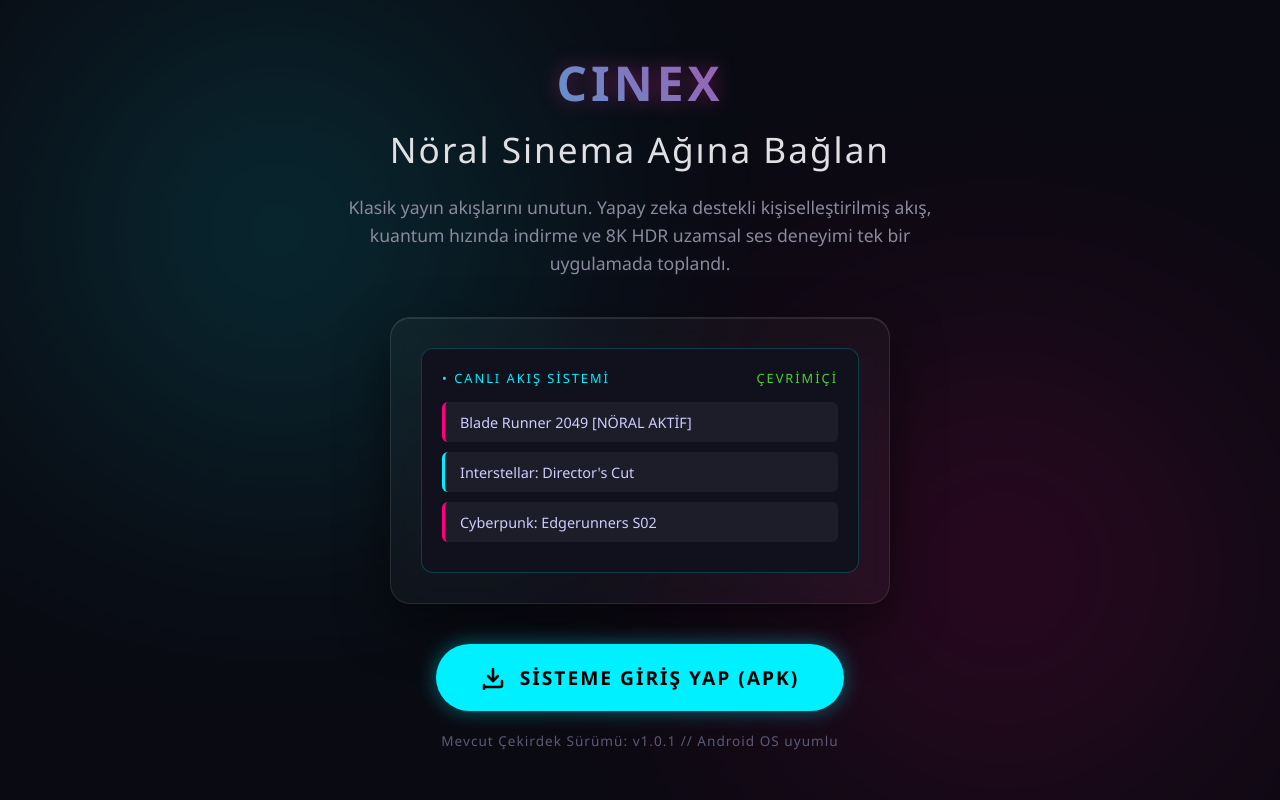
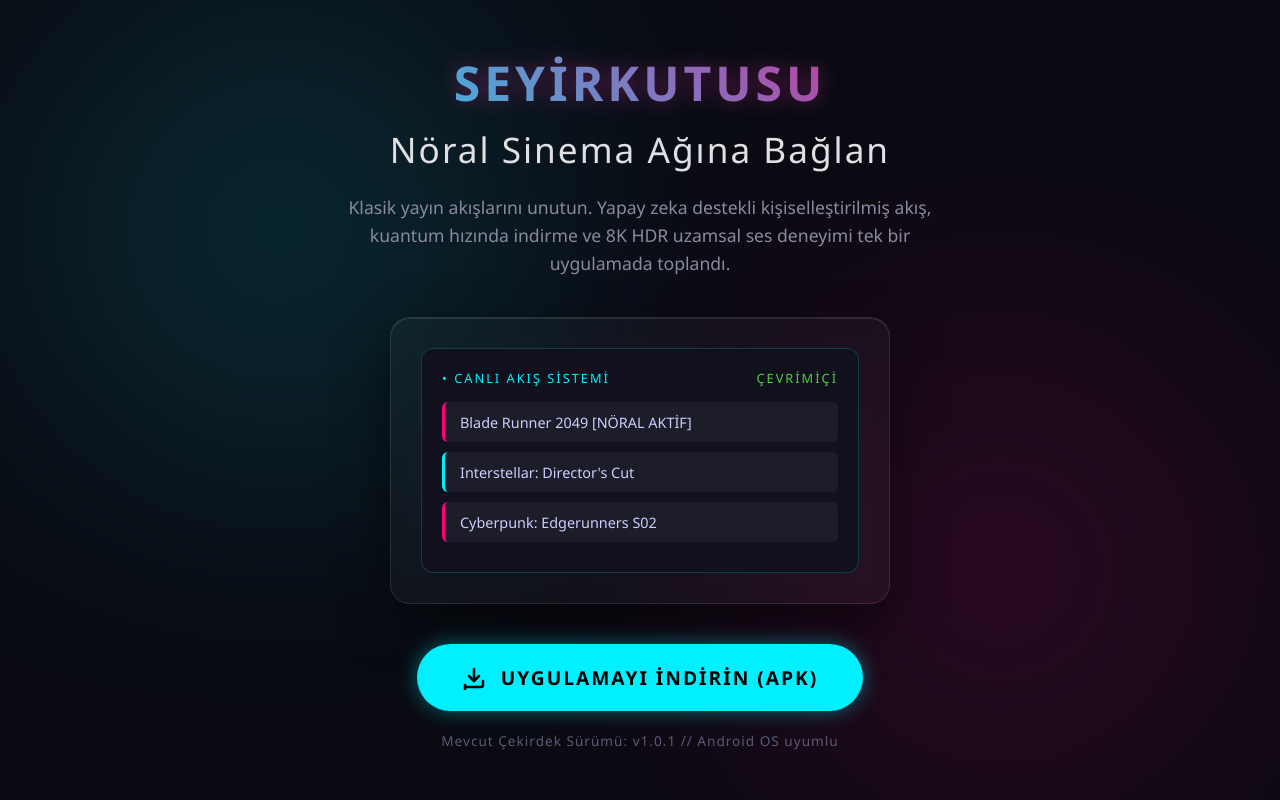
Before and after one commit to JosephMCKennedy/josephmckennedy.github.io, a plain HTML site: page index.html in a window 1280 px wide. Drawn offline with Linux system fonts and the light colour scheme.

Commit message:
index.html

```diff
--- a/index.html
+++ b/index.html
@@ -3,7 +3,7 @@
 <head>
     <meta charset="UTF-8">
     <meta name="viewport" content="width=device-width, initial-scale=1.0">
-    <title>CineX - Geleceğin Sinema Deneyimi</title>
+    <title>SeyirKutusu - Geleceğin Sinema Deneyimi</title>
     <style>
         :root {
             --bg-color: #0a0a12;
@@ -190,7 +190,7 @@
 <body>
 
     <div class="container">
-        <div class="logo">CINEX</div>
+        <div class="logo">SeyirKutusu</div>
         <h1>Nöral Sinema Ağına Bağlan</h1>
         <p class="description">
             Klasik yayın akışlarını unutun. Yapay zeka destekli kişiselleştirilmiş akış, kuantum hızında indirme ve 8K HDR uzamsal ses deneyimi tek bir uygulamada toplandı.
@@ -212,7 +212,7 @@
 
         <a href="https://josephmckennedy.github.io/sk-app-update/app-release.apk" class="download-btn">
             <svg width="24" height="24" viewBox="0 0 24 24" fill="none" stroke="currentColor" stroke-width="2.5" stroke-linecap="round" stroke-linejoin="round"><path d="M21 15v4a2 2 0 0 1-2 2H5a2 2 0 0 1-2-2v4"></path><polyline points="7 10 12 15 17 10"></polyline><line x1="12" y1="15" x2="12" y2="3"></line></svg>
-            SİSTEME GİRİŞ YAP (APK)
+            UYGULAMAYI İNDİRİN (APK)
         </a>
 
         <div class="version-badge">Mevcut Çekirdek Sürümü: v1.0.1 // Android OS uyumlu</div>
```
